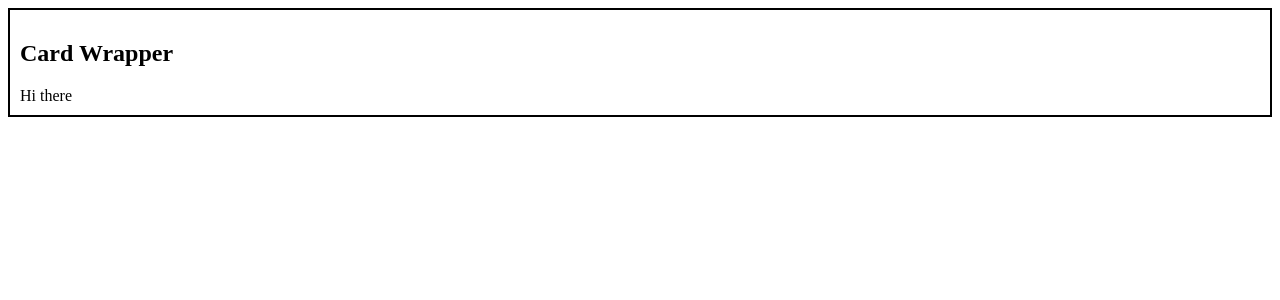
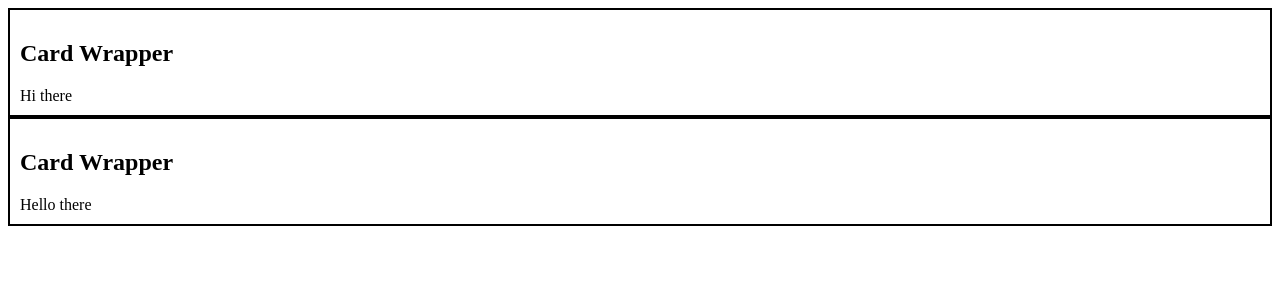
Before and after one commit to abhay221B009/refresh_react, a React (Vite) app in the folder learning react3.0/vite-project/: page / in a window 1280 px wide. Shown: the top 300 px of the page. Built offline with nearby package versions, Linux system fonts and the light colour scheme.

Commit message:
Correct use of wrapper

```diff
--- a/learning react3.0/vite-project/src/App.jsx
+++ b/learning react3.0/vite-project/src/App.jsx
@@ -1,20 +1,27 @@
 import React from "react";
 
-const CardWrapper = ({ innerComponent }) => {
+//wrapper component
+const CardWrapper = ({ children }) => {
   return (
     <div style={{ border: "2px solid black", padding: "10px" }}>
       <h2>Card Wrapper</h2>
-      {innerComponent}
+      {children}
     </div>
   );
 };
 
-const TextComponent = () => {
-  return <div>Hi there</div>;
-};
+const App = () => {
+  return (
+    <>
+      <CardWrapper>
+        <div>Hi there</div>
+      </CardWrapper>
 
-const App = () => {
-  return <CardWrapper innerComponent={<TextComponent />} />;
+      <CardWrapper>
+        <div>Hello there</div>
+      </CardWrapper>
+    </>
+  );
 };
 
 export default App;
```
